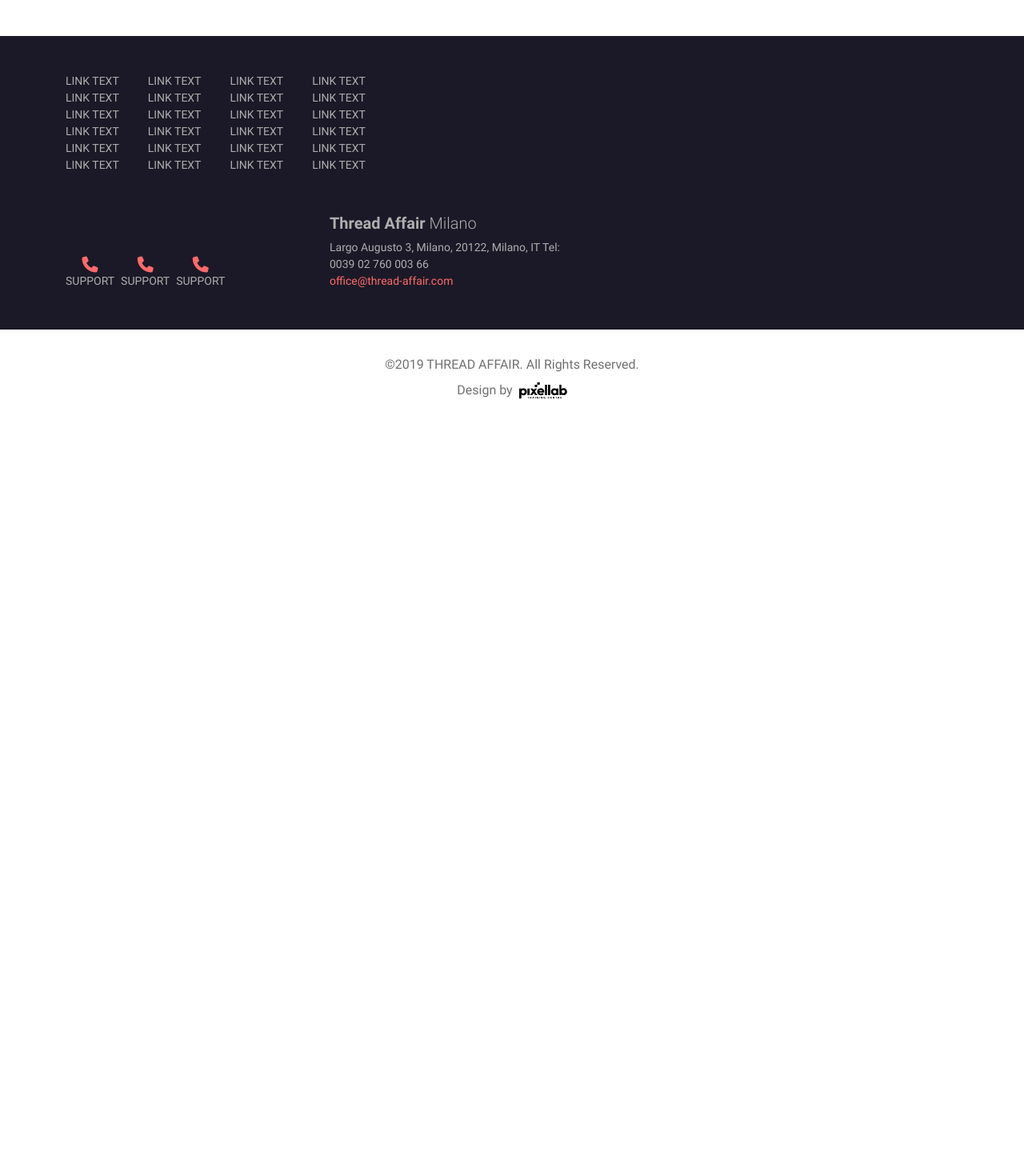
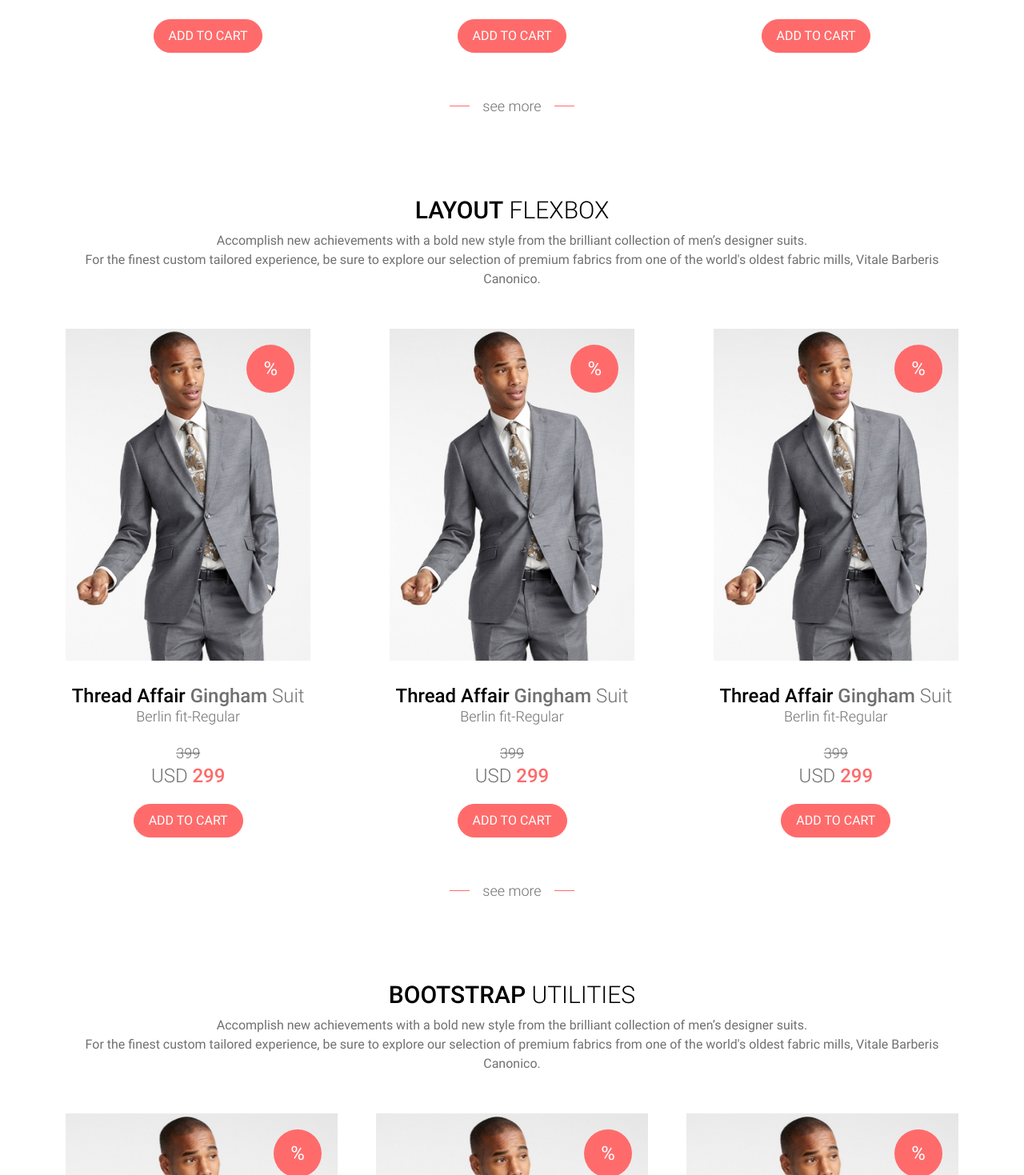
Before and after one commit to TroneciAndrei/nyc-thread-affair, a Next.js app: page / in a window 1280 px wide. Shown: the part 1961-3430 px from the top of the page at 80% size. Before the commit the page ends 2477 px from the top, so only its background shows below. Built offline with nearby package versions, Linux system fonts and the light colour scheme.

Commit message:
thread affair curs done

```diff
--- /dev/null
+++ b/components/catalog/product-tile.jsx
@@ -0,0 +1,53 @@
+export default function ProductTile() {
+  return (
+    <article className="product-tile">
+      <header className="product-tile-header">
+        <div className="product-tile-image">
+          <a href="" title="Thread Affair Gingham Suit ">
+            <img
+              src="/images/products/product-01a.jpg"
+              alt="Thread Affair Gingham Suit "
+            />
+          </a>
+        </div>
+
+        <div className="product-tile-badge">
+          <span className="badge badge-font-large">%</span>
+        </div>
+
+        <div className="product-tile-headings">
+          <h1>
+            <a href="" title="Thread Affair Gingham Suit">
+              <span>Thread Affair</span> <span>Gingham</span> Suit
+            </a>
+          </h1>
+
+          <h2>
+            <a href="" title="Thread Affair Gingham Suit ">
+              Berlin fit-Regular
+            </a>
+          </h2>
+        </div>
+      </header>
+
+      <section className="product-tile-info">
+        <div className="product-tile-pricing">
+          <span className="product-price-regular">399</span>
+          <span className="product-price">
+            USD <span>299</span>
+          </span>
+        </div>
+      </section>
+
+      <footer className="product-tile-controls">
+        <button
+          className="button product-tile-a2c"
+          title="Add to Cart"
+          type="button"
+        >
+          Add to Cart
+        </button>
+      </footer>
+    </article>
+  );
+}
--- a/components/main.jsx
+++ b/components/main.jsx
@@ -1,3 +1,4 @@
+import ProductTile from './catalog/product-tile';
 import HomeNewsletter from './homepage/home-newsletter';
 
 export default function Main() {
@@ -52,8 +53,112 @@
             </p>
           </header>
 
+          <section className="product-tiles row">
+            <div className="col-12 col-lg-4">
+              <ProductTile></ProductTile>
+            </div>
+            <div className="col-12 col-lg-4 mt-4 mt-lg-0">
+              <ProductTile></ProductTile>
+            </div>
+            <div className="col-12 col-lg-4 mt-4 mt-lg-0">
+              <ProductTile></ProductTile>
+            </div>
+          </section>
+
+          <footer>
+            <a href="" title="See more" className="catalog-preview-cta">
+              see more
+            </a>
+          </footer>
+        </section>
+
+        <section className="home-catalog-preview container demo-flex">
+          <header>
+            <h1 className="section-title">
+              <span>Layout</span> Flexbox
+            </h1>
+
+            <p>
+              Accomplish new achievements with a bold new style from the
+              brilliant collection of men’s designer suits.
+            </p>
+            <p>
+              For the finest custom tailored experience, be sure to explore our
+              selection of premium fabrics from one of the world's oldest fabric
+              mills, Vitale Barberis Canonico.
+            </p>
+          </header>
+
           <section className="product-tiles">
-            {/* insert product-tile */}
+            <ProductTile></ProductTile>
+
+            <ProductTile></ProductTile>
+
+            <ProductTile></ProductTile>
+          </section>
+
+          <footer>
+            <a href="" title="See more" className="catalog-preview-cta">
+              see more
+            </a>
+          </footer>
+        </section>
+
+        <section className="home-catalog-preview container">
+          <header>
+            <h1 className="section-title">
+              <span>Bootstrap</span> utilities
+            </h1>
+
+            <p>
+              Accomplish new achievements with a bold new style from the
+              brilliant collection of men’s designer suits.
+            </p>
+            <p>
+              For the finest custom tailored experience, be sure to explore our
+              selection of premium fabrics from one of the world's oldest fabric
+              mills, Vitale Barberis Canonico.
+            </p>
+          </header>
+
+          <section className="product-tiles d-flex justify-content-between flex-column gap-5 flex-lg-row">
+            <ProductTile></ProductTile>
+
+            <ProductTile></ProductTile>
+
+            <ProductTile></ProductTile>
+          </section>
+
+          <footer>
+            <a href="" title="See more" className="catalog-preview-cta">
+              see more
+            </a>
+          </footer>
+        </section>
+
+        <section className="home-catalog-preview container demo-grid">
+          <header>
+            <h1 className="section-title">
+              <span>CSS</span> Grid
+            </h1>
+
+            <p>
+              Accomplish new achievements with a bold new style from the
+              brilliant collection of men’s designer suits.
+            </p>
+            <p>
+              For the finest custom tailored experience, be sure to explore our
+              selection of premium fabrics from one of the world's oldest fabric
+              mills, Vitale Barberis Canonico.
+            </p>
+          </header>
+
+          <section className="product-tiles">
+            <ProductTile></ProductTile>
+
+            <ProductTile></ProductTile>
+
+            <ProductTile></ProductTile>
           </section>
 
           <footer>
--- /dev/null
+++ b/styles/catalog/_index.scss
@@ -0,0 +1 @@
+@import './product-tile';
--- /dev/null
+++ b/styles/catalog/_product-tile.scss
@@ -0,0 +1,68 @@
+.product-tile {
+  text-align: center;
+
+  &-header {
+    position: relative;
+  }
+
+  &-image {
+    img {
+      width: 100%;
+    }
+  }
+
+  &-badge {
+    position: absolute;
+    top: 20px;
+    right: 20px;
+  }
+
+  &-headings {
+    margin-top: 30px;
+
+    h1 {
+      font-size: 24px;
+      font-weight: 300;
+      margin-bottom: 0;
+
+      span:nth-of-type(1) {
+        color: $black;
+        font-weight: 500;
+      }
+
+      :nth-child(2) {
+        font-weight: 500;
+      }
+    }
+
+    h2 {
+      font-size: 18px;
+      font-weight: 300;
+    }
+  }
+
+  &-info {
+    margin: 20px 0;
+  }
+
+  &-pricing {
+    font-weight: 300;
+
+    .product-price-regular {
+      display: block;
+      font-size: 18px;
+      line-height: 29px;
+      text-decoration: line-through;
+    }
+
+    .product-price {
+      font-size: 24px;
+      line-height: 29px;
+
+      span {
+        color: $brand-primary;
+        font-weight: 500;
+      }
+    }
+  }
+}
--- a/styles/homepage/_home-catalog-preview.scss
+++ b/styles/homepage/_home-catalog-preview.scss
@@ -1,6 +1,7 @@
 .home-catalog-preview {
   & > header {
     text-align: center;
+    margin-bottom: 50px;
 
     p {
       margin-bottom: 0;
--- a/styles/homepage/_index.scss
+++ b/styles/homepage/_index.scss
@@ -37,4 +37,42 @@
       }
     }
   }
+
+  .product-tiles {
+    margin-bottom: 50px;
+  }
+
+  .demo-flex {
+    .product-tiles {
+      display: flex;
+      flex-direction: column;
+      justify-content: space-between;
+      align-items: stretch;
+      row-gap: 70px;
+
+      @include media-breakpoint-up(lg) {
+        flex-direction: row;
+        column-gap: 8.828125%;
+      }
+    }
+  }
+
+  .demo-grid {
+    .product-tiles {
+      display: grid;
+      row-gap: 70px;
+
+      @include media-breakpoint-up(lg) {
+        grid-template-columns: 27.34375% 1fr 27.34375% 1fr 27.34375%;
+
+        .product-tile:nth-of-type(2) {
+          grid-column: 3 / span 1;
+        }
+
+        .product-tile:nth-of-type(3) {
+          grid-column: 5 / span 1;
+        }
+      }
+    }
+  }
 }
--- a/styles/index.scss
+++ b/styles/index.scss
@@ -18,6 +18,7 @@
 
 // homepage
 @import './homepage/index';
+@import './catalog/index';
 body {
   font-family: 'Roboto', sans-serif;
   color: $gray-primary;
```
